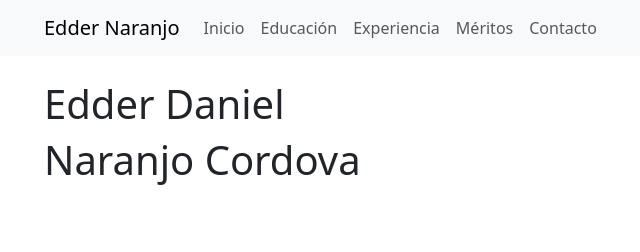
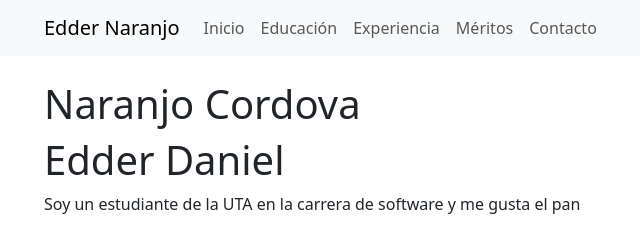
Before and after one commit to 12Edder12/PracticaGit4A_NaranjoEdder-, a plain HTML site: page index.html in a window 1280 px wide. Shown: the whole page, without its empty margins (38-678 px from the left). Drawn offline with nearby package versions, Linux system fonts and the light colour scheme.

Commit message:
Se agregó un resumen de mi CV

```diff
--- a/index.html
+++ b/index.html
@@ -40,8 +40,9 @@
 
     <div class="container mt-4">
         <section>
+            <h1>Naranjo Cordova</h1>
             <h1>Edder Daniel</h1>
-            <h1>Naranjo Cordova</h1>
+            <p>Soy un estudiante de la UTA en la carrera de software y me gusta el pan</p>
         </section>
 
     </div>
```
